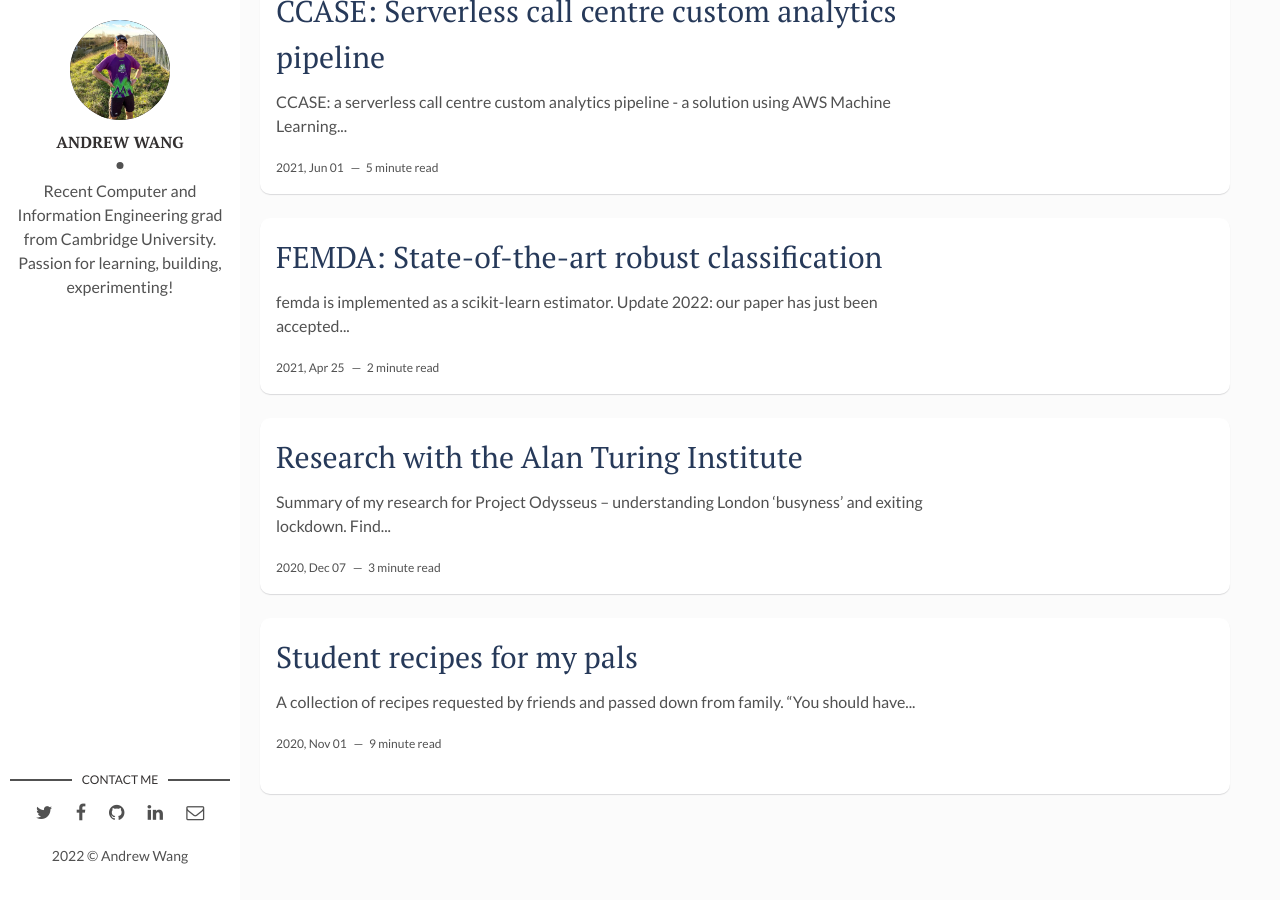
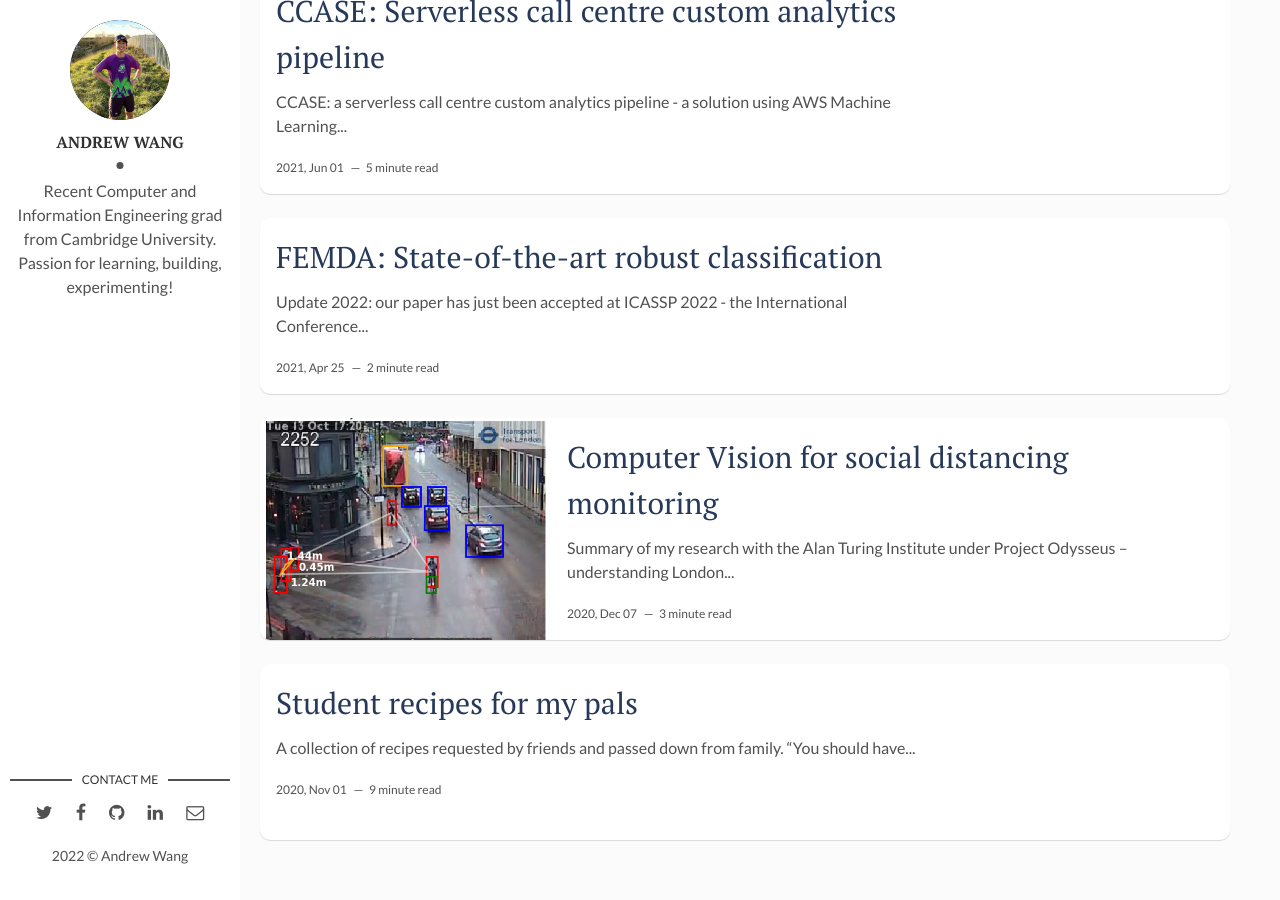
Before and after one commit to Andrewwango/andrewwango.github.io, a Jekyll site: the page built from index.html, in a window 1280 px wide and 900 px high, scrolled down 786 px. Built offline with Jekyll 4.4.1, drawn with Linux system fonts in a browser that asks for light colours; the list of posts is cut into pages by our own code.

Commit message:
test image

```diff
--- a/_posts/2020-12-07-project-odysseus.markdown
+++ b/_posts/2020-12-07-project-odysseus.markdown
@@ -1,16 +1,15 @@
 ---
 layout: post
-title: Research with the Alan Turing Institute
+title: Computer Vision for social distancing monitoring
 date: 2020-12-07 00:00:00 +0000
 description:  # Add post description (optional)
-img: # Add image post (optional)
+img: turing/fig6.png # Add image post (optional)
 tags: [data-science, machine-learning] # add tag
 ---
 
 [![](https://img.shields.io/badge/arXiv-Paper%20in%20Preprint-green?logo=arxiv)](https://arxiv.org/abs/2012.07751)
 
-Summary of my research for Project Odysseus – understanding London ‘busyness’ and exiting lockdown. Find more here on the [Turing website](https://www.turing.ac.uk/research/research-projects/project-odysseus-understanding-london-busyness-and-exiting-lockdown).
-
+Summary of my research with the Alan Turing Institute under Project Odysseus – understanding London ‘busyness’ and exiting lockdown. Find more here on the [Turing website](https://www.turing.ac.uk/research/research-projects/project-odysseus-understanding-london-busyness-and-exiting-lockdown).
 
 
 My contribution: designing, building and evaluting a real-time robust batch feature extraction and camera calibration tool for traffic cameras across 1000 locations in London. This was used to automatically map vehicles and pedestrians and was integrated into existing work on live traffic pollution monitoring and COVID-19 social distancing monitoring in conjunction with Transport for London.
```
Also changed, not shown: _posts/2021-04-25-femda.markdown (+4 -12 lines), assets/img/turing/fig6.png (added).
